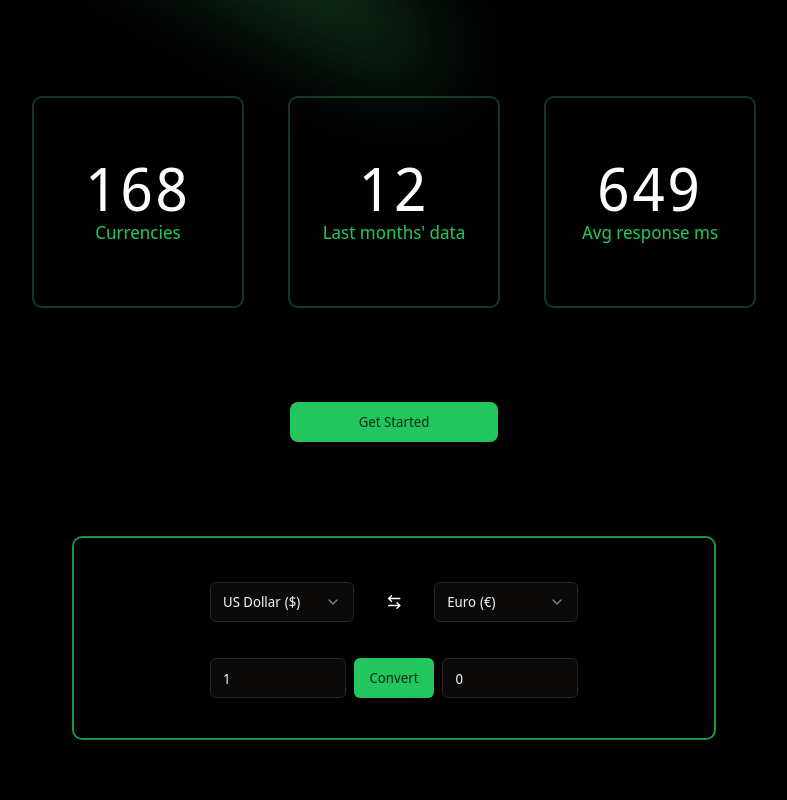
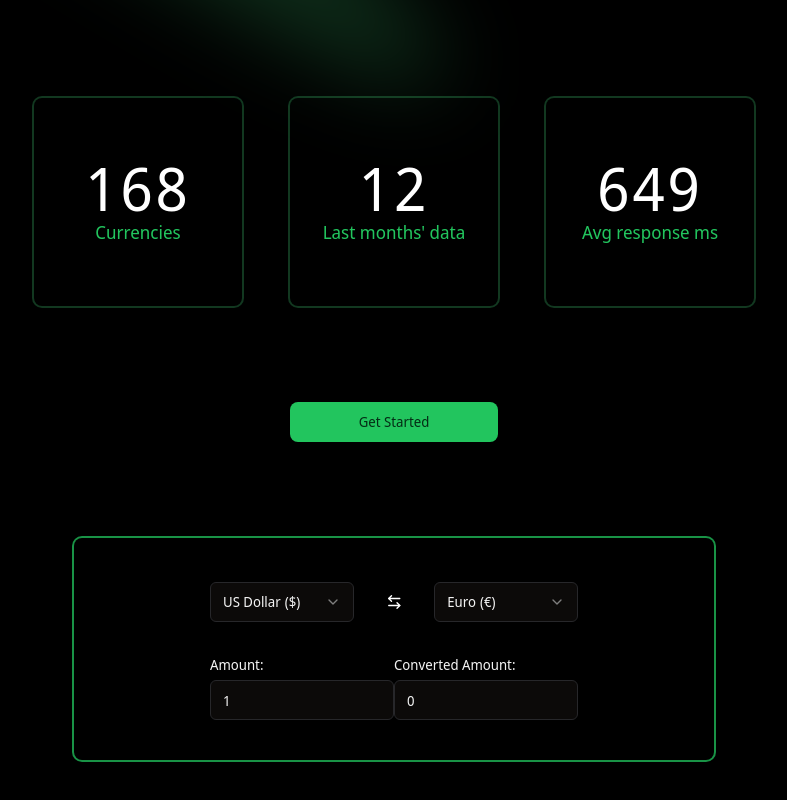
Before and after one commit to utkuonursahin/convert-it, a Next.js app: page / in a window 1280 px wide. Shown: the part 366-1166 px from the top of the page, without its empty margins (246-1033 px from the left). Built offline with nearby package versions, Linux system fonts and the light colour scheme.

Commit message:
fix: implement compound components truly

```diff
--- a/package.json
+++ b/package.json
@@ -9,6 +9,7 @@
     "lint": "next lint"
   },
   "dependencies": {
+    "@radix-ui/react-label": "^2.1.0",
     "@radix-ui/react-select": "^2.1.1",
     "@radix-ui/react-slot": "^1.1.0",
     "class-variance-authority": "^0.7.0",
--- a/src/components/ConversionInput.tsx
+++ b/src/components/ConversionInput.tsx
@@ -1,31 +1,38 @@
 'use client';
 import React from 'react';
-import {Button} from "@/components/ui/button";
 import {Input} from "@/components/ui/input";
 import {useAtom} from "jotai";
 import {amountAtom, convertedAmountAtom} from "@/lib/atoms";
 
-const ConversionInput = () => {
+type ConversionInputProps = {
+    children: React.ReactNode
+}
+
+const ConversionInput = ({children} : ConversionInputProps) => {
     return (
-        <div className="col-start-2 flex w-full items-center space-x-2">
-            <ConversionInput.Amount/>
-            <Button type="submit">Convert</Button>
-            <ConversionInput.ConvertedAmount/>
+        <div className="flex flex-col gap-2">
+            {children}
         </div>
     );
 };
 
-ConversionInput.Amount = function (){
-    const [amount, setAmount] = useAtom(amountAtom)
+export function ConversionInputAmount ({children} : ConversionInputProps){
+    const [amount,setAmount] = useAtom(amountAtom)
     return(
-        <Input value={amount} onChange={e => setAmount(parseFloat(e.target.value))} type="number" placeholder="Amount"/>
+        <>
+            {children}
+            <Input value={amount} onChange={e => setAmount(parseFloat(e.target.value))} type="number" placeholder="Amount"/>
+        </>
     )
 }
 
-ConversionInput.ConvertedAmount = function (){
-    const [convertedAmount, setConvertedAmount] = useAtom(convertedAmountAtom)
+export function ConversionInputConvertedAmount ({children} : ConversionInputProps){
+    const [amount, setAmount] = useAtom(convertedAmountAtom)
     return(
-        <Input value={convertedAmount} onChange={e => setConvertedAmount(parseFloat(e.target.value))} type="number" placeholder="Converted Amount"/>
+        <>
+            {children}
+            <Input value={amount} onChange={e => setAmount(parseFloat(e.target.value))} type="number" placeholder="Amount"/>
+        </>
     )
 }
 
--- a/src/components/Converter.tsx
+++ b/src/components/Converter.tsx
@@ -1,12 +1,37 @@
 import React from 'react';
-import CurrencySelect from "@/components/CurrencySelect";
-import ConversionInput from "@/components/ConversionInput";
+import CurrencySelect, {CurrencySelectFrom, CurrencySelectTo} from "@/components/CurrencySelect";
+import ConversionInput, {
+    ConversionInputAmount,
+    ConversionInputConvertedAmount,
+} from "@/components/ConversionInput";
+import {ArrowLeftRight} from "lucide-react";
+import {Label} from "@/components/ui/label";
 
 const Converter = () => {
     return (
-        <section id="converter" className="ring-2 ring-primary/75 w-1/2 grid grid-cols-[4rem,1fr,4rem] gap-8 p-10 rounded-lg">
-            <CurrencySelect/>
-            <ConversionInput/>
+        <section id="converter"
+                 className="ring-2 ring-primary/75 w-1/2 grid grid-cols-[4rem,1fr,4rem] gap-8 p-10 rounded-lg">
+            <div className="col-start-2 flex items-center gap-8 ">
+                <CurrencySelect>
+                    <CurrencySelectFrom/>
+                </CurrencySelect>
+                <ArrowLeftRight color="#fff" size={48}/>
+                <CurrencySelect>
+                    <CurrencySelectTo/>
+                </CurrencySelect>
+            </div>
+            <div className="col-start-2 w-full flex justify-between">
+                <ConversionInput>
+                    <ConversionInputAmount>
+                        <Label>Amount:</Label>
+                    </ConversionInputAmount>
+                </ConversionInput>
+                <ConversionInput>
+                    <ConversionInputConvertedAmount>
+                        <Label>Converted Amount:</Label>
+                    </ConversionInputConvertedAmount>
+                </ConversionInput>
+            </div>
         </section>
     );
 };
--- a/src/components/CurrencySelect.tsx
+++ b/src/components/CurrencySelect.tsx
@@ -14,25 +14,21 @@ import {
 import currencies from "../constants/currencies.json";
 import {currencyAtom} from "@/lib/atoms";
 import {useAtom} from "jotai";
-import {ArrowLeftRight} from "lucide-react";
 
-const CurrencySelect = () => {
+type CurrencySelectProps = {
+    children: React.ReactNode
+}
+
+const CurrencySelect = ({children} : CurrencySelectProps) => {
     return (
-        <div className="col-start-2 flex items-center gap-8 ">
-            <CurrencySelect.From/>
-            <ArrowLeftRight color="#fff" size={48}/>
-            <CurrencySelect.To/>
-        </div>
+        <>
+            {children}
+        </>
     )
 };
 
-CurrencySelect.From = function () {
-    const [currencySelection, setCurrencySelection] = useAtom(currencyAtom)
+function CurrencySelectList(){
     return (
-        <Select defaultValue={currencySelection.from} onValueChange={val => setCurrencySelection(prev => ({...prev, from: val}))}>
-            <SelectTrigger>
-                <SelectValue placeholder="From" />
-            </SelectTrigger>
         <SelectContent>
             <SelectGroup>
                 <SelectLabel>Currencies</SelectLabel>
@@ -48,32 +44,29 @@ CurrencySelect.From = function () {
                 })}
             </SelectGroup>
         </SelectContent>
+    )
+}
+
+export function CurrencySelectFrom () {
+    const [currencySelection, setCurrencySelection] = useAtom(currencyAtom)
+    return (
+        <Select defaultValue={currencySelection.from} onValueChange={val => setCurrencySelection(prev => ({...prev, from: val}))}>
+            <SelectTrigger>
+                <SelectValue/>
+            </SelectTrigger>
+            <CurrencySelectList />
         </Select>
     );
 }
 
-CurrencySelect.To = function () {
+export function CurrencySelectTo () {
     const [currencySelection, setCurrencySelection] = useAtom(currencyAtom)
     return (
         <Select defaultValue={currencySelection.to} onValueChange={val => setCurrencySelection(prev => ({...prev, to: val}))}>
             <SelectTrigger>
-                <SelectValue placeholder="From" />
+                <SelectValue/>
             </SelectTrigger>
-            <SelectContent>
-                <SelectGroup>
-                    <SelectLabel>Currencies</SelectLabel>
-                    {currencies.map((currency) => {
-                        return (
-                            <SelectItem key={currency.code} value={currency.code}>
-                                <p className="flex items-center gap-1">
-                                    <span>{currency.name}</span>
-                                    <span>({currency.symbol})</span>
-                                </p>
-                            </SelectItem>
-                        );
-                    })}
-                </SelectGroup>
-            </SelectContent>
+            <CurrencySelectList />
         </Select>
     );
 }
--- /dev/null
+++ b/src/components/ui/label.tsx
@@ -0,0 +1,26 @@
+"use client"
+
+import * as React from "react"
+import * as LabelPrimitive from "@radix-ui/react-label"
+import { cva, type VariantProps } from "class-variance-authority"
+
+import { cn } from "@/lib/utils"
+
+const labelVariants = cva(
+  "text-sm font-medium leading-none peer-disabled:cursor-not-allowed peer-disabled:opacity-70"
+)
+
+const Label = React.forwardRef<
+  React.ElementRef<typeof LabelPrimitive.Root>,
+  React.ComponentPropsWithoutRef<typeof LabelPrimitive.Root> &
+    VariantProps<typeof labelVariants>
+>(({ className, ...props }, ref) => (
+  <LabelPrimitive.Root
+    ref={ref}
+    className={cn(labelVariants(), className)}
+    {...props}
+  />
+))
+Label.displayName = LabelPrimitive.Root.displayName
+
+export { Label }
```
Also changed, not shown: 1 other file (tests, documents, lock files or other folders). Lines whose indentation alone changed are shown as unchanged.
